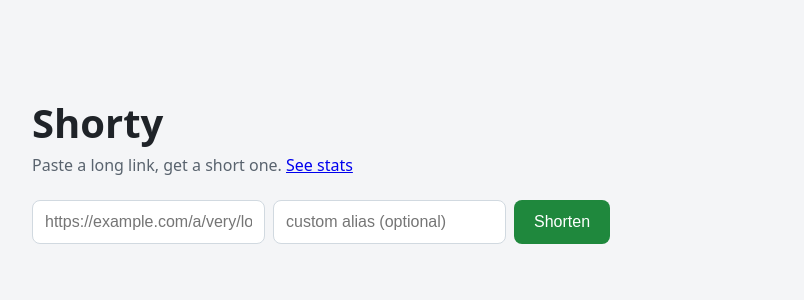
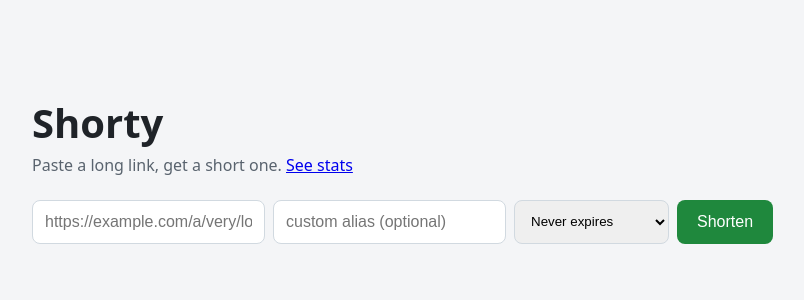
Before and after one commit to kayaal34/flask-url-shortener, a Flask app: page / in a window 1280 px wide. Shown: the part 231-531 px from the top of the page, without its empty margins (328-1132 px from the left). Run offline with Flask 3, Linux system fonts and the light colour scheme.

Commit message:
Choose link expiry in the form and show it on the stats page

```diff
--- a/app.py
+++ b/app.py
@@ -55,7 +55,8 @@ def create_app(database="links.db"):
         if request.method == "POST":
             url = request.form.get("url", "").strip()
             alias = request.form.get("alias", "").strip()
-            code, error = shorten(url, alias)
+            expires = request.form.get("expires_in_days", "").strip()
+            code, error = shorten(url, alias, int(expires) if expires.isdigit() else None)
             if code:
                 short_url = url_for("follow", code=code, _external=True)
         return render_template("index.html", short_url=short_url, error=error)
@@ -114,9 +115,10 @@ def create_app(database="links.db"):
     @app.route("/stats")
     def stats():
         rows = get_db().execute(
-            "SELECT code, url, clicks FROM links ORDER BY clicks DESC, code LIMIT 50"
+            "SELECT code, url, clicks, expires_at FROM links ORDER BY clicks DESC, code LIMIT 50"
         ).fetchall()
-        return render_template("stats.html", links=rows)
+        links = [dict(row, expired=is_expired(row["expires_at"], now())) for row in rows]
+        return render_template("stats.html", links=links)
 
     @app.route("/<code>")
     def follow(code):
--- a/static/style.css
+++ b/static/style.css
@@ -35,6 +35,8 @@ table { width: 100%; border-collapse: collapse; background: #fff; border-radius:
 th, td { padding: 10px 12px; text-align: left; border-bottom: 1px solid #eaeef2; }
 td.url { word-break: break-all; color: #59636e; }
 input.alias { flex: 0 0 180px; }
+select.expiry { padding: 12px; border: 1px solid #d1d9e0; border-radius: 8px; }
+.expired { color: #d1242f; font-weight: 600; }
 @media (max-width: 560px) {
   form { flex-direction: column; }
   input.alias { flex: 1; }
--- a/templates/index.html
+++ b/templates/index.html
@@ -13,6 +13,12 @@
     <form method="post">
       <input type="url" name="url" placeholder="https://example.com/a/very/long/link" required>
       <input type="text" name="alias" placeholder="custom alias (optional)" class="alias">
+      <select name="expires_in_days" class="expiry" aria-label="Link expiry">
+        <option value="">Never expires</option>
+        <option value="1">Expires in 1 day</option>
+        <option value="7">Expires in 7 days</option>
+        <option value="30">Expires in 30 days</option>
+      </select>
       <button type="submit">Shorten</button>
     </form>
     {% if error %}<p class="error">{{ error }}</p>{% endif %}
--- a/templates/stats.html
+++ b/templates/stats.html
@@ -12,13 +12,14 @@
     <p class="tagline"><a href="{{ url_for('index') }}">&larr; Shorten another link</a></p>
     {% if links %}
       <table>
-        <thead><tr><th>Code</th><th>Destination</th><th>Clicks</th></tr></thead>
+        <thead><tr><th>Code</th><th>Destination</th><th>Clicks</th><th>Expires</th></tr></thead>
         <tbody>
           {% for link in links %}
             <tr>
               <td><a href="{{ url_for('follow', code=link.code) }}">{{ link.code }}</a></td>
               <td class="url">{{ link.url }}</td>
               <td>{{ link.clicks }}</td>
+              <td>{% if link.expires_at %}{{ link.expires_at[:10] }}{% if link.expired %} <span class="expired">expired</span>{% endif %}{% else %}never{% endif %}</td>
             </tr>
           {% endfor %}
         </tbody>
```
Also changed, not shown: test_app.py (+17 -0 lines).
